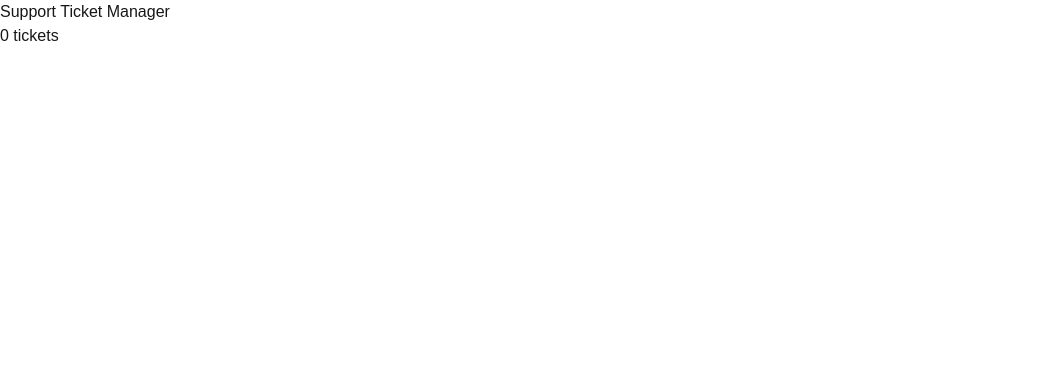
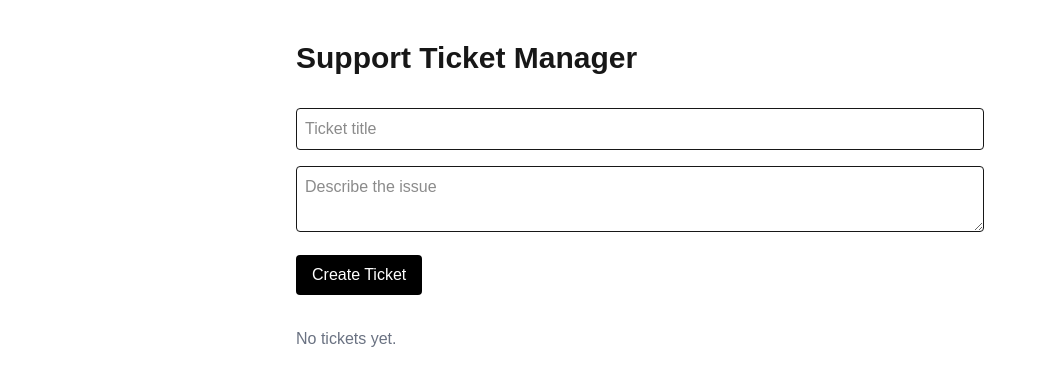
Before and after one commit to emlinem/Mini-Ticketing-System-UI, a Next.js app in the folder mini-ticketing-system-ui/: page / in a window 1280 px wide. Shown: the top 386 px of the page, without its empty margins (0-1047 px from the left). Built offline with nearby package versions, Linux system fonts and the light colour scheme.

Commit message:
Improve unique ticket id generation

```diff
--- a/mini-ticketing-system-ui/app/page.tsx
+++ b/mini-ticketing-system-ui/app/page.tsx
@@ -1,14 +1,18 @@
 'use client'
 
 import { useTickets } from '@/hooks/useTickets'
+import TicketForm from '@/components/TicketForm'
+import TicketList from '@/components/TicketList'
 
 export default function Home() {
-  const { tickets } = useTickets()
+  const { tickets, addTicket } = useTickets()
 
   return (
-    <main>
-      <h1>Support Ticket Manager</h1>
-      <p>{tickets.length} tickets</p>
+    <main className="max-w-3xl mx-auto p-10 space-y-8">
+      <h1 className="text-3xl font-bold">Support Ticket Manager</h1>
+
+      <TicketForm onCreate={addTicket} />
+      <TicketList tickets={tickets}/>
     </main>
   )
 }
--- /dev/null
+++ b/mini-ticketing-system-ui/components/TicketForm.tsx
@@ -0,0 +1,49 @@
+'use client'
+
+import { useState } from 'react'
+
+type Props = {
+  onCreate: (title: string, description: string) => void
+}
+
+export default function TicketForm({ onCreate }: Props) {
+  const [title, setTitle] = useState('')
+  const [description, setDescription] = useState('')
+
+  function handleSubmit(e: React.FormEvent) {
+    e.preventDefault()
+
+    if (!title.trim()) return
+
+    onCreate(title, description)
+
+    setTitle('')
+    setDescription('')
+  }
+
+  return (
+    <form onSubmit={handleSubmit} className="space-y-4">
+      <input
+        type="text"
+        placeholder="Ticket title"
+        value={title}
+        onChange={(e) => setTitle(e.target.value)}
+        className="w-full border p-2 rounded"
+      />
+
+      <textarea
+        placeholder="Describe the issue"
+        value={description}
+        onChange={(e) => setDescription(e.target.value)}
+        className="w-full border p-2 rounded"
+      />
+
+      <button
+        type="submit"
+        className="bg-black text-white px-4 py-2 rounded"
+      >
+        Create Ticket
+      </button>
+    </form>
+  )
+}
--- /dev/null
+++ b/mini-ticketing-system-ui/components/TicketList.tsx
@@ -0,0 +1,22 @@
+import {Ticket} from "@/types/ticket"
+
+type Props = {
+  tickets: Ticket[]
+}
+
+export default function TicketList({ tickets }: Props) {
+    if (tickets.length === 0) {
+        return <p className="text-gray-500 ">No tickets yet.</p>
+    }
+
+    return(
+        <div className="space-y-4">{tickets.map((ticket)=>(
+            <div key={ticket.id} className="border p-4 rounded p-4 bg-white shadow-sm">
+                <h3 className="font-semibold">{ticket.title}</h3>
+                <p className="text-gray-600 mt-1">{ticket.description}</p>
+                <p className="text-sm mt-2">Status: {ticket.status}</p>
+            </div>
+        ))}
+        </div>
+    )
+}
--- a/mini-ticketing-system-ui/hooks/useTickets.ts
+++ b/mini-ticketing-system-ui/hooks/useTickets.ts
@@ -8,7 +8,7 @@ export function useTickets() {
 
   function addTicket(title: string, description: string) {
     const newTicket: Ticket = {
-      id: crypto.randomUUID(),
+      id: `${Date.now()}-${Math.random().toString(36).substring(2, 9)}`,
       title,
       description,
       status: 'open',
```
